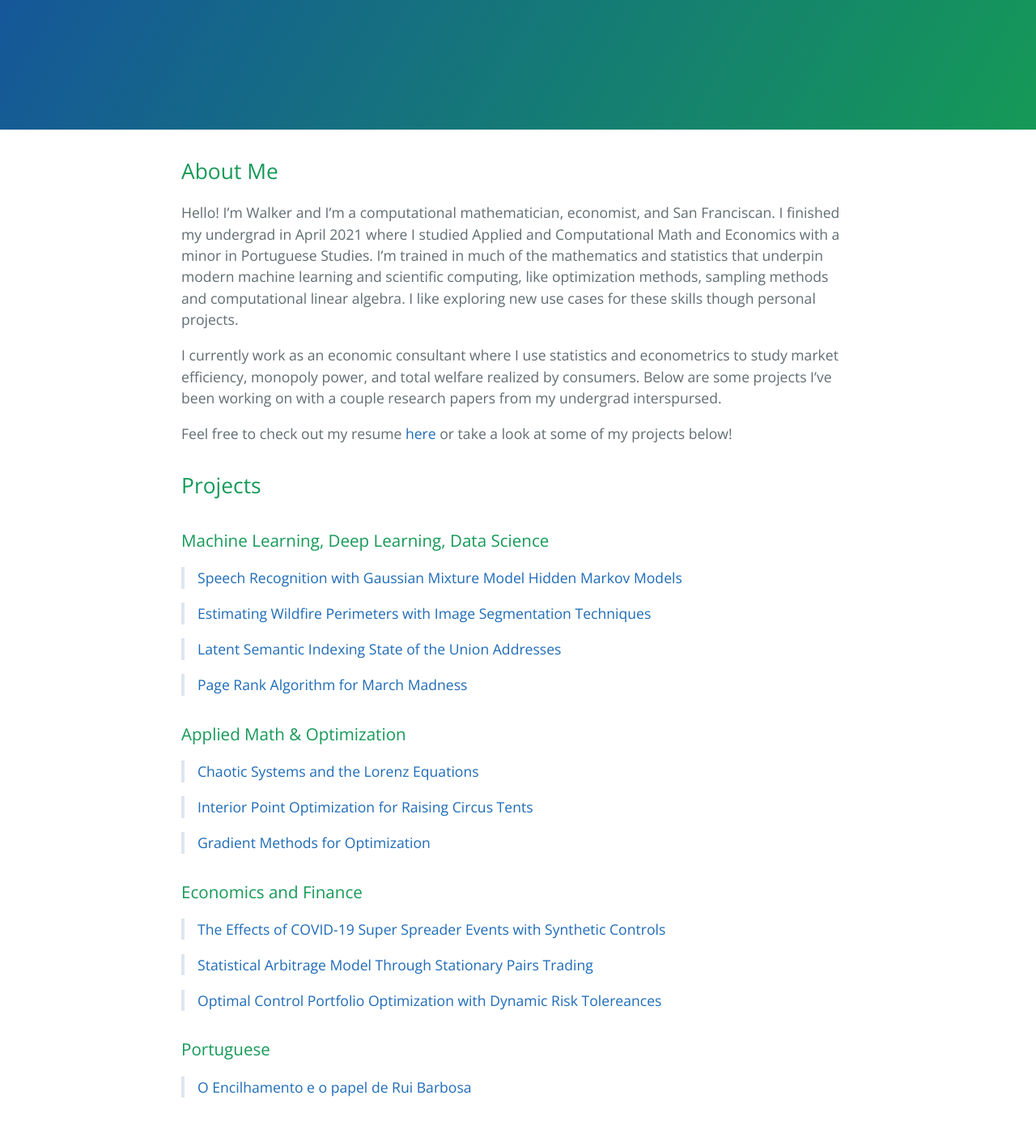
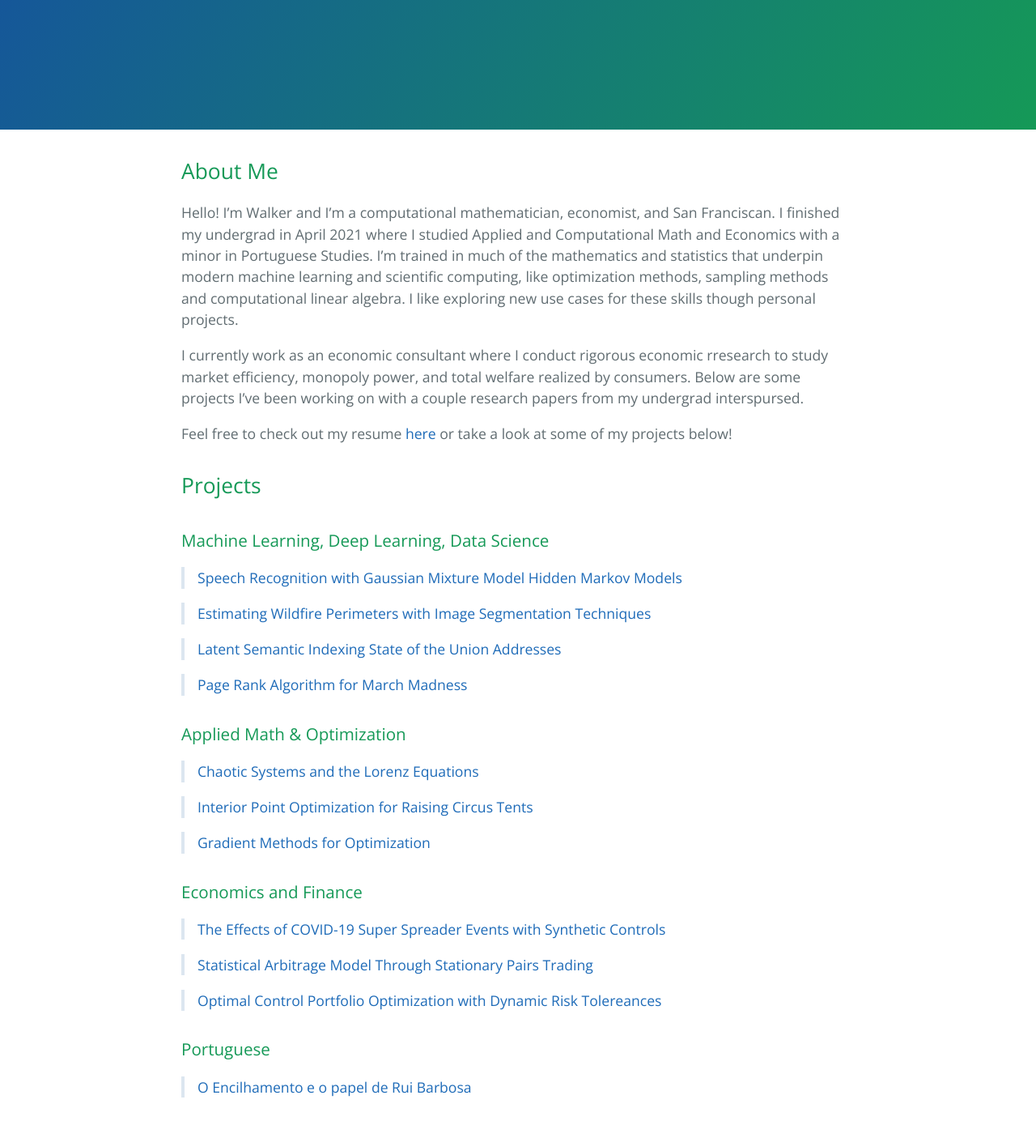
Before and after one commit to walkerhughes/portfolio, a Jekyll site: the page built from index.md, in a window 1280 px wide. Shown: the whole page at 81% size. Built offline with Jekyll 4.4.1, drawn with Linux system fonts in a browser that asks for light colours; our own code applies the rules of GitHub Pages for plain Markdown files.

Commit message:
Update index.md

```diff
--- a/index.md
+++ b/index.md
@@ -6,7 +6,7 @@ layout: default
 
 Hello! I'm Walker and I'm a computational mathematician, economist, and San Franciscan. I finished my undergrad in April 2021 where I studied Applied and Computational Math and Economics with a minor in Portuguese Studies. I'm trained in much of the mathematics and statistics that underpin modern machine learning and scientific computing, like optimization methods, sampling methods and computational linear algebra. I like exploring new use cases for these skills though personal projects.
 
-I currently work as an economic consultant where I use statistics and econometrics to study market efficiency, monopoly power, and total welfare realized by consumers. Below are some projects I've been working on with a couple research papers from my undergrad interspursed.
+I currently work as an economic consultant where I conduct rigorous economic rresearch to study market efficiency, monopoly power, and total welfare realized by consumers. Below are some projects I've been working on with a couple research papers from my undergrad interspursed.
 
 <p>Feel free to check out my resume <a href="./Hughes, Walker.pdf">here</a> or take a look at some of my projects below!</p>
 
```
